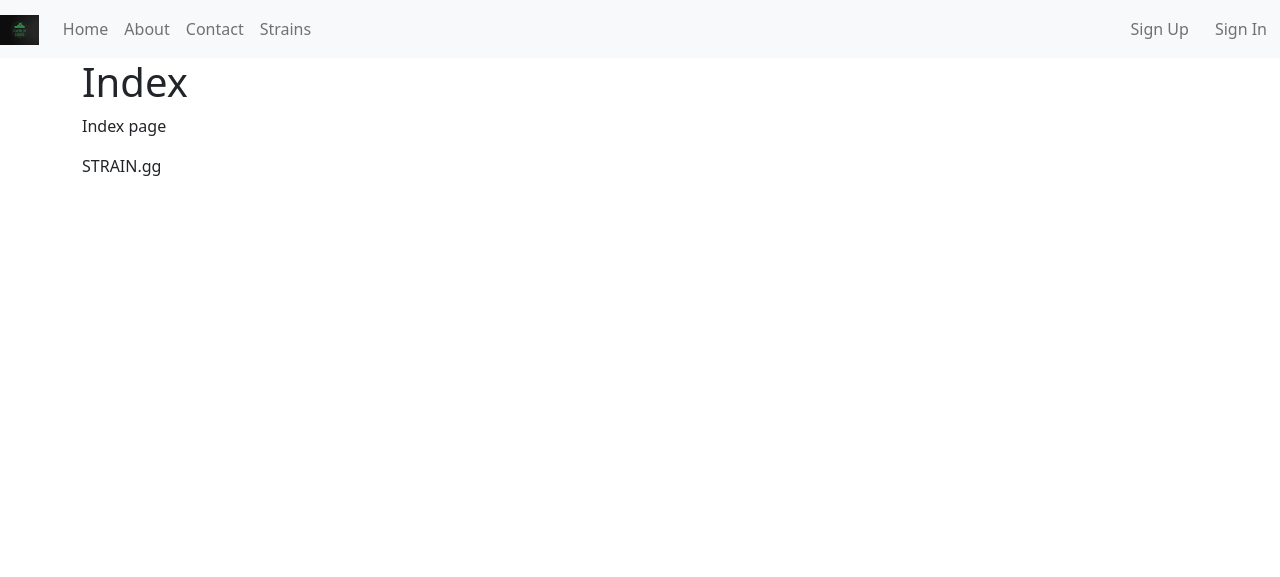
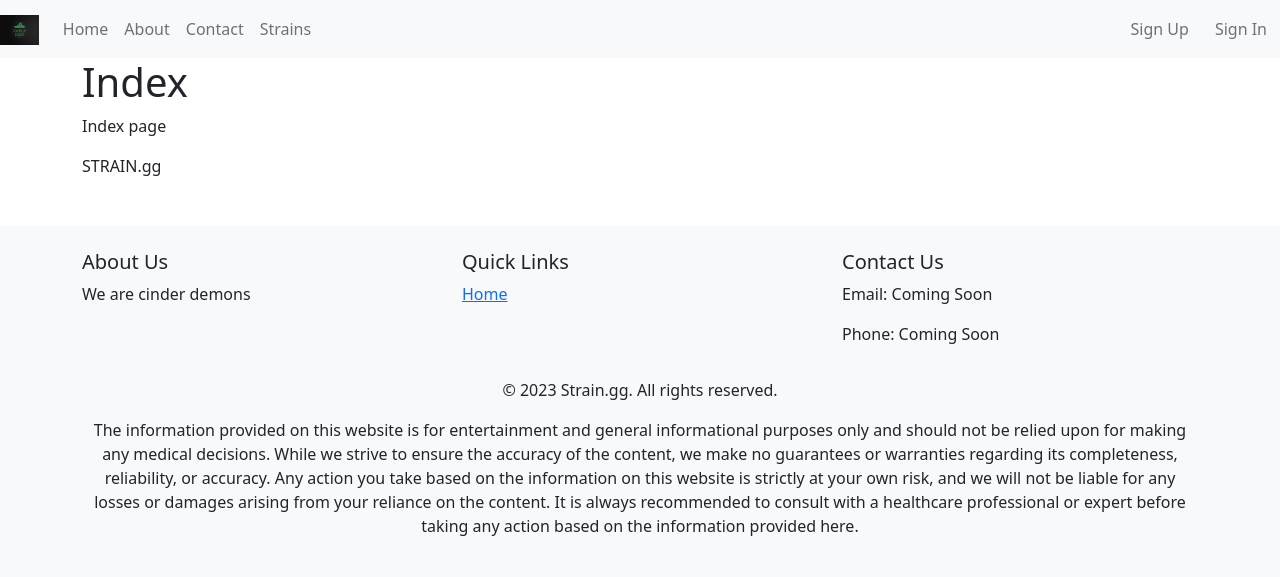
Before and after one commit to ZeroDayPoke/STRAIN.gg_Clouds, a Flask app: page /clouds/ in a window 1280 px wide. Shown: the top 577 px of the page. Run offline with Flask 3, Linux system fonts and the light colour scheme; data that the repository does not hold is empty; some libraries are stand-ins or nearby versions.

Commit message:
add footer to base

```diff
--- a/app/templates/base.html
+++ b/app/templates/base.html
@@ -80,5 +80,42 @@
 			<script src="{{ url_for('static', filename='scripts/richard.js') }}"></script>
 			{% block display %}STRAIN.gg{% endblock %}
 		</main>
+		<footer class="bg-light mt-5 py-4">
+			<div class="container">
+				<div class="row">
+					<div class="col-md-4">
+						<h5>About Us</h5>
+						<p>We are cinder demons</p>
+					</div>
+					<div class="col-md-4">
+						<h5>Quick Links</h5>
+						<ul class="list-unstyled">
+							<li><a href="{{ url_for('web_routes.index') }}">Home</a></li>
+						</ul>
+					</div>
+					<div class="col-md-4">
+						<h5>Contact Us</h5>
+						<p>Email: Coming Soon</p>
+						<p>Phone: Coming Soon</p>
+					</div>
+				</div>
+				<div class="row mt-3">
+					<div class="col text-center">
+						<p>&copy; 2023 Strain.gg. All rights reserved.</p>
+						<p>
+							The information provided on this website is for entertainment and general
+							informational purposes only and should not be relied upon for making any medical
+							decisions. While we strive to ensure the accuracy of the content, we make no
+							guarantees or warranties regarding its completeness, reliability, or accuracy.
+							Any action you take based on the information on this website is strictly at your
+							own risk, and we will not be liable for any losses or damages arising from your
+							reliance on the content. It is always recommended to consult with a healthcare
+							professional or expert before taking any action based on the information
+							provided here.
+						</p>
+					</div>
+				</div>
+			</div>
+		</footer>
 	</body>
 </html>
```
